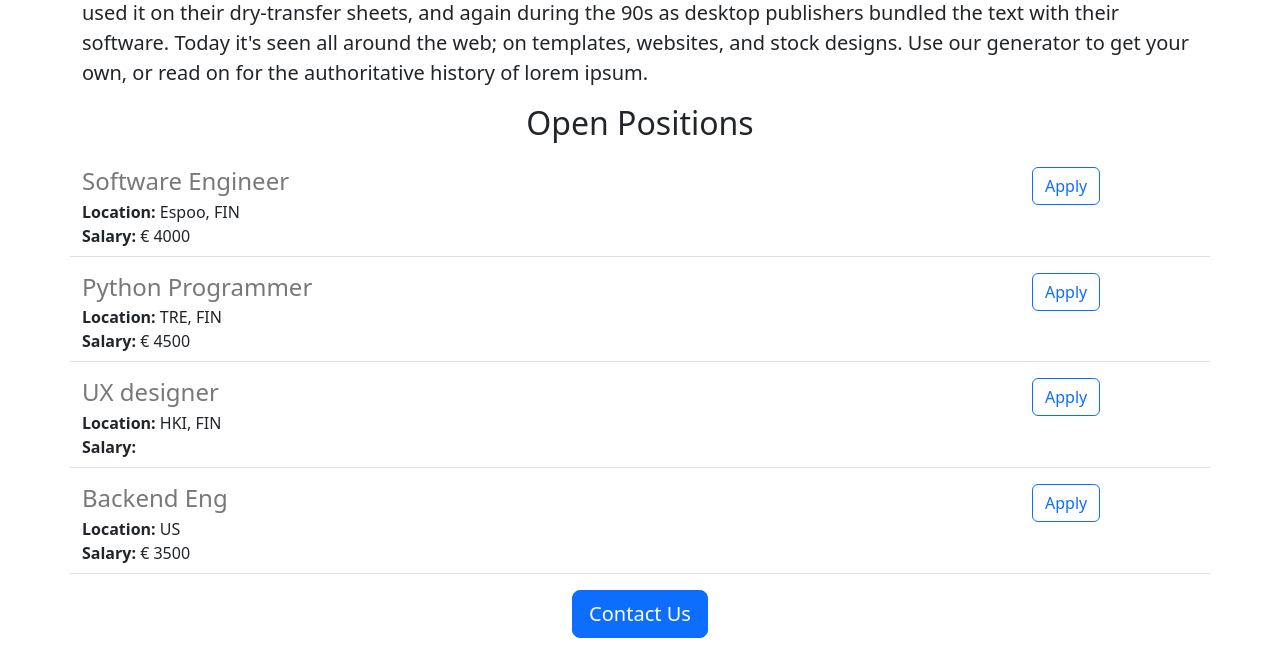
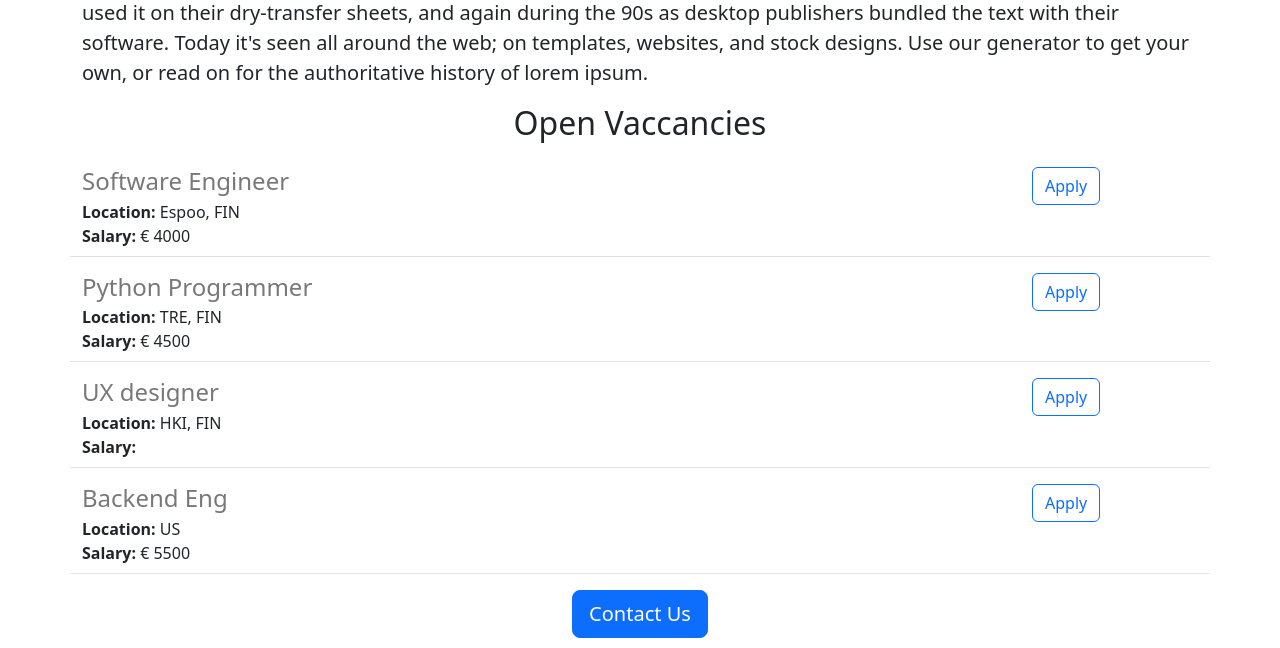
Before and after one commit to ADirin/amir-career-website-v2, a Flask app: page / in a window 1280 px wide. Shown: the part 722-1370 px from the top of the page. Run offline with Flask 3, Linux system fonts and the light colour scheme.

Commit message:
Make some changes

```diff
--- a/app.py
+++ b/app.py
@@ -27,7 +27,7 @@ JOBS = [
     'id': 4,
     'title': 'Backend Eng',
     'location':  'US',
-    'salary': '€ 3500'
+    'salary': '€ 5500'
    }
 
 
--- a/templates/home.html
+++ b/templates/home.html
@@ -29,7 +29,7 @@ The purpose of lorem ipsum is to create a natural-looking block of text (sentenc
 
 The passage experienced a surge in popularity during the 1960s when Letraset used it on their dry-transfer sheets, and again during the 90s as desktop publishers bundled the text with their software. Today it's seen all around the web; on templates, websites, and stock designs. Use our generator to get your own, or read on for the authoritative history of lorem ipsum. </p>
 
-    <h2 class= "text-center mt-2 mb-4">Open Positions</h2>
+    <h2 class= "text-center mt-2 mb-4">Open Vaccancies</h2>
   <div>
       {% for job in jobs %}
          {% include 'jobitem.html' %}
```
